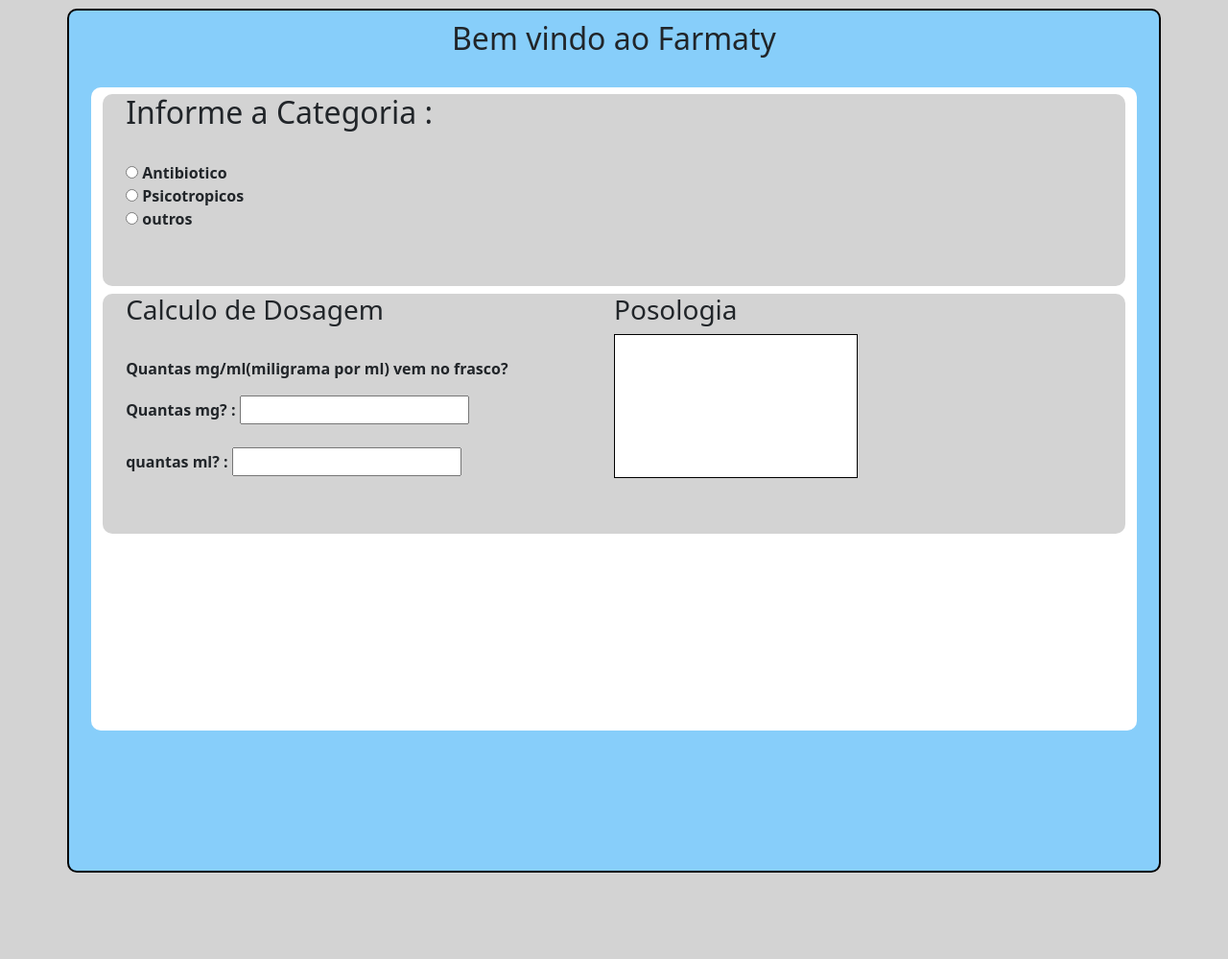
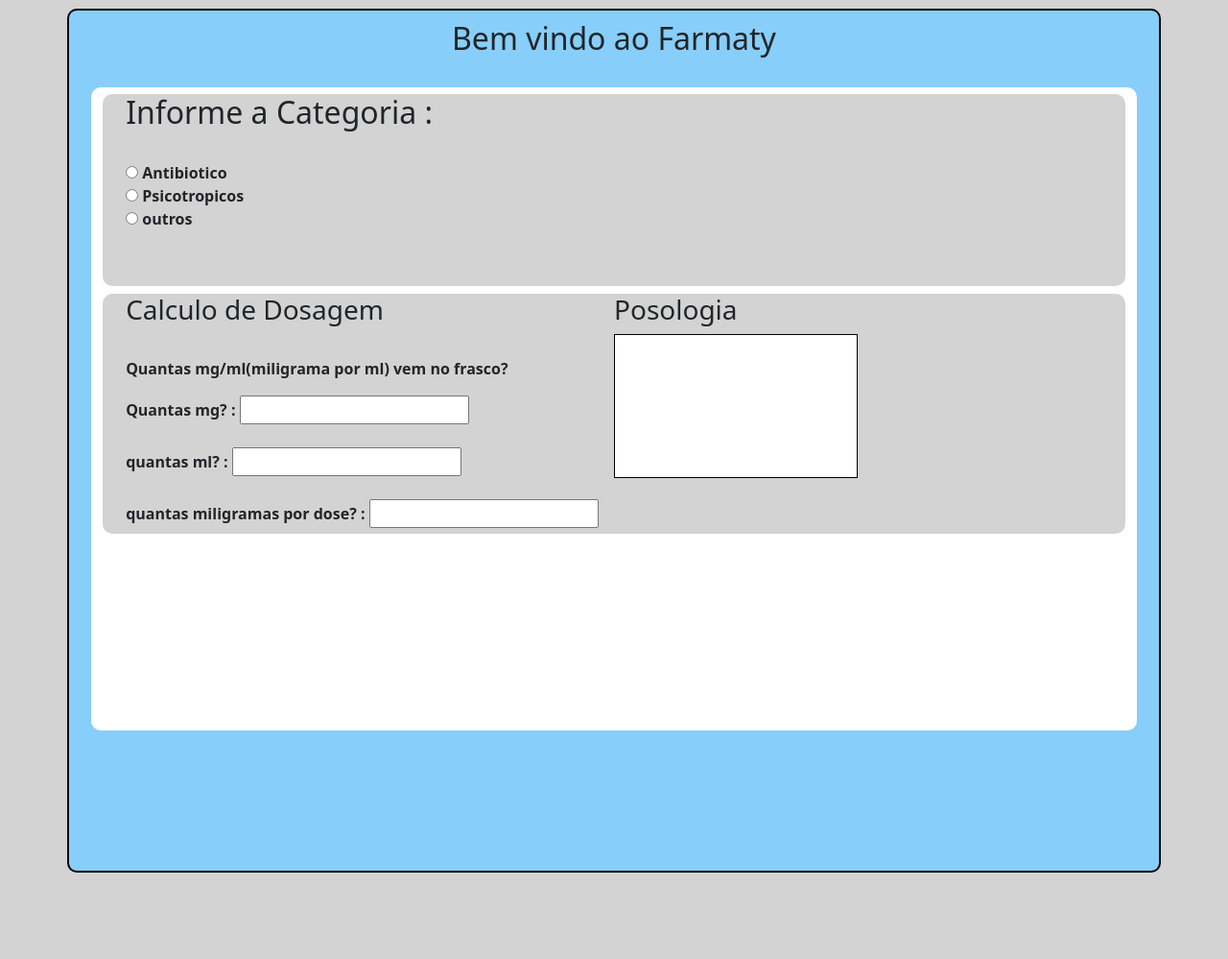
Before and after one commit to Anaellen123/Farmaty, a Flask app: page / in a window 1280 px wide. Shown: the part 221-1220 px from the top of the page at 96% size. Run offline with Flask 3, Linux system fonts and the light colour scheme; some libraries are stand-ins or nearby versions.

Commit message:
eleventh commit

```diff
--- a/app.py
+++ b/app.py
@@ -1,4 +1,4 @@
-from flask import Flask, render_template
+from flask import Flask, render_template, request, redirect,url_for
 
 app = Flask(__name__)
 
@@ -8,5 +8,16 @@
      return render_template("index.html")
 
 
+@app.route('/criar', methods=['POST',])
+def consumo_ml():
+    mg = request.form['mg']
+    ml = request.form['ml']
+    quantidade_mg_dose = request.form['dose']
+    dose_ml = 1
+    calc1 = mg * dose_ml
+    calc2 = quantidade_mg_dose * ml
+    result = calc2 / calc1
+    return "o paciente devera tomar {}ml a cada hora preescrita".format(result), redirect(url_for('index'))
+
 
 app.run(debug=True)
--- a/templates/index.html
+++ b/templates/index.html
@@ -36,16 +36,19 @@
                         <section id="dosagem">
                             <h3>Calculo de Dosagem</h3><br>
                             <p><strong>Quantas mg/ml(miligrama por ml) vem no frasco?</strong></p>
-                                <form>
-                                    <label for="fname"><strong>Quantas mg? :</strong></label>
-                                    <input type="text" id="fname" name="fname"><br><br>
-                                    <label for="lname"><strong>quantas ml? :</strong></label>
-                                    <input type="text" id="lname" name="lname">
+                                <form action="{{url_for('criar') }}" method="post">
+                                    <label for="mg"><strong>Quantas mg? :</strong></label>
+                                    <input type="text" id="mg" name="mg"><br><br>
+                                    <label for="ml"><strong>quantas ml? :</strong></label>
+                                    <input type="text" id="ml" name="ml"><br><br>
+                                    <label for="dose"><strong>quantas miligramas por dose? :</strong></label>
+                                    <input type="text" id="dose" name="dose">
                                 </form>
                         </section>
                         <section id="posologia">
                             <h3>Posologia</h3>
                             <div  id="menssagem">
+                                <p></p>
 
                             </div>
                         </section>
```
